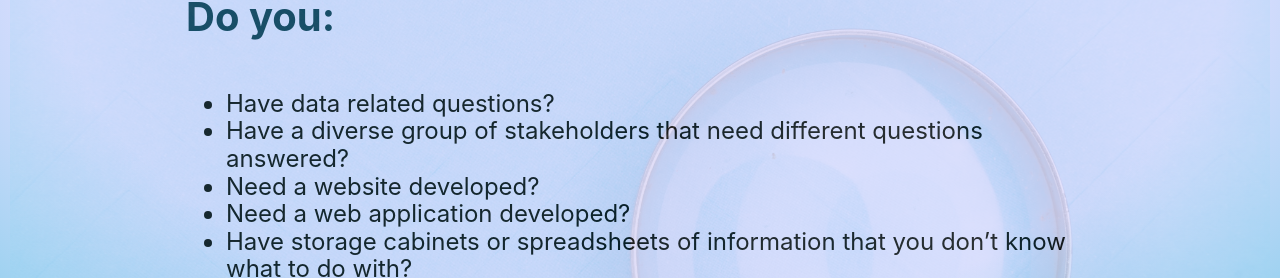
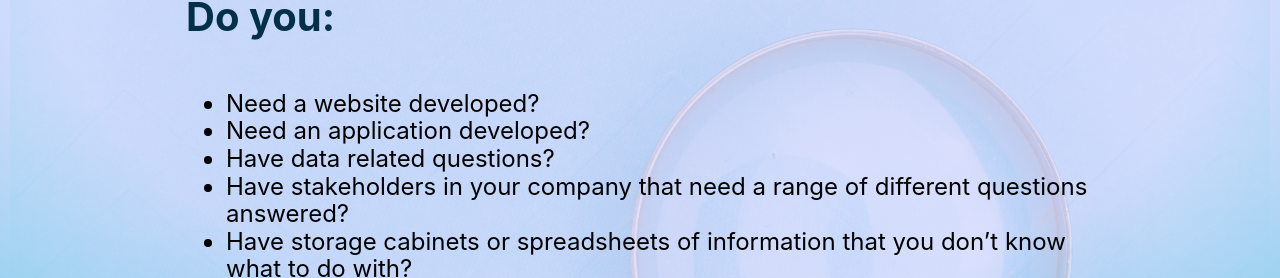
Before and after one commit to JeremyKlassen/PortfolioWebsite, a React (Vite) app: page / in a window 1280 px wide. Shown: the part 439-717 px from the top of the page. Built offline with nearby package versions, Linux system fonts and the light colour scheme.

Commit message:
updated window width for tableau embed, and updated some contact form content.

```diff
--- a/src/components/pages/Home/Home.module.css
+++ b/src/components/pages/Home/Home.module.css
@@ -193,6 +193,7 @@ h1 {
   margin-bottom: 10rem;
   grid-row: 1/2;
   grid-column: 1/2;
+  z-index: 2;
 }
 
 .landing h1 {
--- a/src/components/pages/Home/Home.tsx
+++ b/src/components/pages/Home/Home.tsx
@@ -23,13 +23,13 @@ const Home = () => {
           <div className={styles.landingContent}>
             <h2>Do you: </h2>
             <ul className={styles.landingList}>
+              <li>Need a website developed?</li>
+              <li>Need an application developed?</li>
               <li>Have data related questions?</li>
               <li>
-                Have a diverse group of stakeholders that need different
+                Have stakeholders in your company that need a range of different
                 questions answered?
               </li>
-              <li>Need a website developed?</li>
-              <li>Need a web application developed?</li>
               <li>
                 Have storage cabinets or spreadsheets of information that you
                 don’t know what to do with?
--- a/src/components/pages/Portfolio/Projects/ThreePointStory.tsx
+++ b/src/components/pages/Portfolio/Projects/ThreePointStory.tsx
@@ -26,7 +26,7 @@ const ThreePointStory = () => {
         turn your data into useful charts, stories and dashboards. For more of
         my Tableau portfolio see my link in the footer.
       </p>
-      {windowWidth > 768 ? (
+      {windowWidth > 992 ? (
         <ThreePointStoryTableau />
       ) : (
         <h2>
--- a/src/components/ui/Connect/ContactForm.module.css
+++ b/src/components/ui/Connect/ContactForm.module.css
@@ -8,7 +8,7 @@
   padding-top: 2rem;
 }
 
-.contactFormContainer h2 {
+.contactFormContainer h3 {
   margin-left: 3rem;
   margin-right: 3rem;
 }
@@ -31,7 +31,7 @@
     padding-right: 5rem;
   }
 
-  .contactFormContainer h2 {
+  .contactFormContainer h3 {
     padding-left: 5rem;
     padding-right: 5rem;
   }
--- a/src/components/ui/Connect/ContactForm.tsx
+++ b/src/components/ui/Connect/ContactForm.tsx
@@ -3,10 +3,13 @@ import styles from "./ContactForm.module.css";
 const ContactForm = () => {
   return (
     <section className={styles.contactFormContainer} id="contact">
-      <h2>
-        Tell me your story! Leave a message with your Contact information, and I
-        will get back to you soon.
-      </h2>
+      <h2>Tell me your story! </h2>
+      <h3>
+        Send me an email at{" "}
+        <a href={`mailto:klassendata@gmail.com`}>klassendata@gmail.com</a> or
+        leave a message with your Contact information below. I will get back to
+        you soon.
+      </h3>
       <form
         action="https://formsubmit.co/klassendata@gmail.com"
         method="POST"
```
